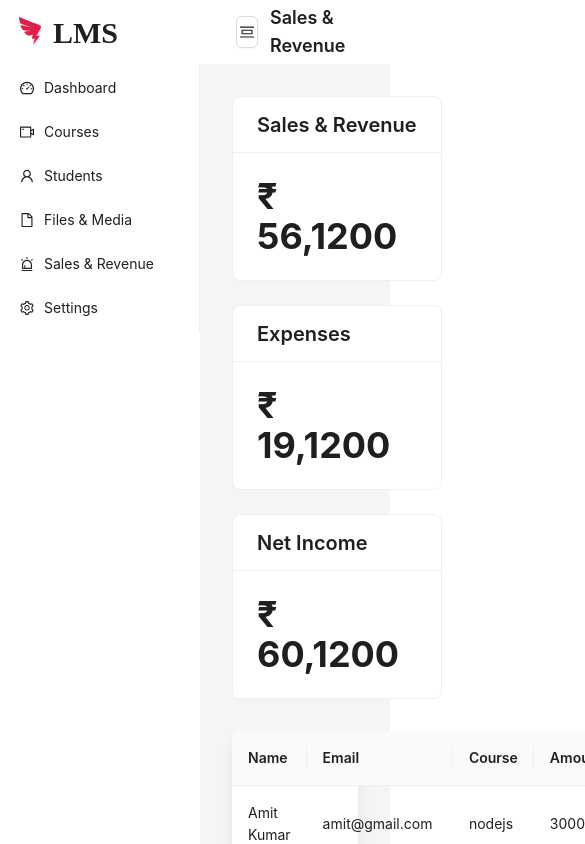
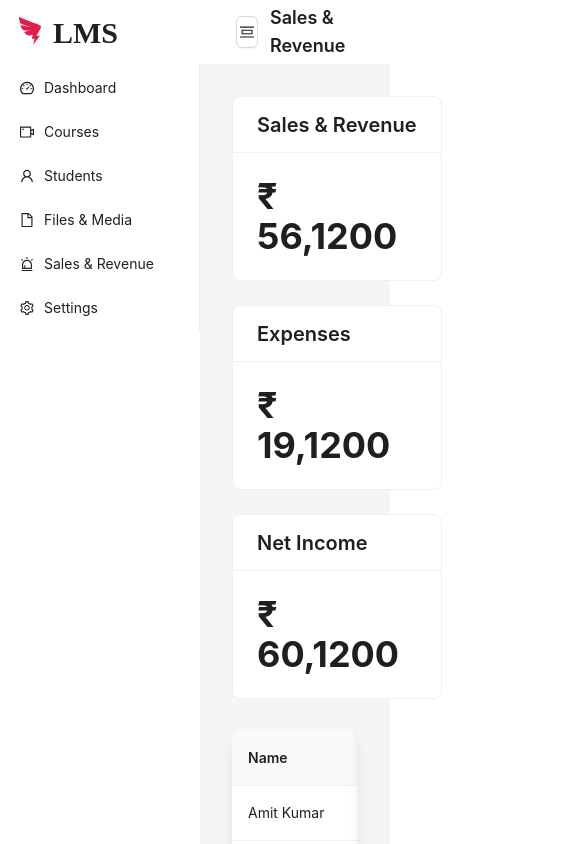
Before and after one commit to ansariabdulahad/LMS, a Next.js app in the folder front-end/: page /admin/sales in a window 390 px wide. Shown: the top 844 px of the page, 585 px wide, since content can reach past the window. Built offline with nearby package versions, Linux system fonts and the light colour scheme.

Commit message:
scroll added for responsive in sales table

```diff
--- a/front-end/components/admin/sales/index.jsx
+++ b/front-end/components/admin/sales/index.jsx
@@ -105,6 +105,9 @@ const Sales = () => {
                     dataSource={sales}
                     columns={columns}
                     className="shadow-lg"
+                    scroll={{
+                        x: 1300
+                    }}
                 />
             </div>
         </AdminLayout>
```
